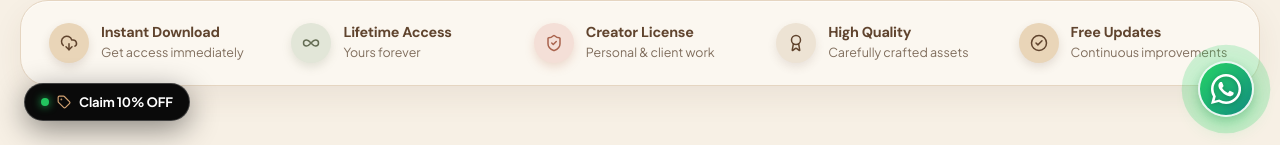
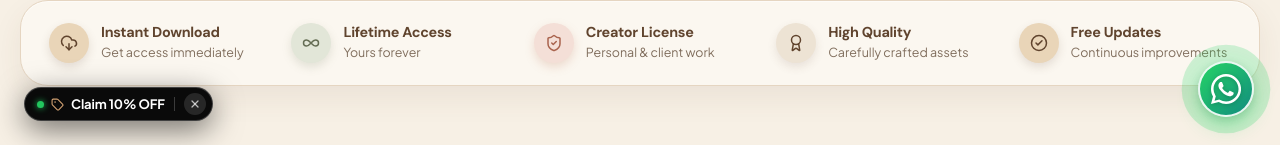
Before and after one commit to xMIRCHIx/Template-Theory, a React (Vite) app: page / in a window 1280 px wide. Both pictures are taken after a click on the button "Continue without discount". Shown: the part 655-800 px from the top of the page. Built offline with nearby package versions, Linux system fonts and the light colour scheme; no server answers; the database is empty.

Commit message:
feat: add cross dismiss button to floating discount launcher

```diff
--- a/src/components/common/LaunchOfferModal.tsx
+++ b/src/components/common/LaunchOfferModal.tsx
@@ -10,6 +10,13 @@ export const LaunchOfferModal: React.FC = () => {
   const [isOpen, setIsOpen] = useState(false);
   const [isCopied, setIsCopied] = useState(false);
   const [isApplied, setIsApplied] = useState(false);
+  const [isLauncherDismissed, setIsLauncherDismissed] = useState(() => {
+    try {
+      return localStorage.getItem('tt_launcher_dismissed') === 'true';
+    } catch {
+      return false;
+    }
+  });
   const { applyCoupon, appliedCoupon } = useCart();
 
   useEffect(() => {
@@ -314,18 +321,14 @@ export const LaunchOfferModal: React.FC = () => {
         </div>
       )}
 
-      {/* Persistent Floating 10% OFF launcher trigger if modal is closed and coupon not applied yet */}
-      {!isOpen && !appliedCoupon && (
-        <motion.button
-          key="floating-launch-offer-btn"
-          initial={{ opacity: 0, scale: 0.8, y: 16 }}
+      {/* Persistent Floating 10% OFF launcher trigger if modal is closed, coupon not applied, and launcher not dismissed */}
+      {!isOpen && !appliedCoupon && !isLauncherDismissed && (
+        <motion.div
+          key="floating-launch-offer-pill"
+          initial={{ opacity: 0, scale: 0.85, y: 16 }}
           animate={{ opacity: 1, scale: 1, y: 0 }}
-          exit={{ opacity: 0, scale: 0.8, y: 16 }}
-          whileHover={{ scale: 1.05 }}
-          whileTap={{ scale: 0.95 }}
-          onClick={() => setIsOpen(true)}
+          exit={{ opacity: 0, scale: 0.85, y: 16 }}
           className="floating-discount-launcher"
-          aria-label="Claim 10% Launch Discount"
           style={{
             position: 'fixed',
             bottom: '24px',
@@ -335,31 +338,100 @@ export const LaunchOfferModal: React.FC = () => {
             color: '#ffffff',
             border: '1px solid rgba(255, 255, 255, 0.22)',
             borderRadius: '999px',
-            padding: '10px 16px',
+            padding: '5px 6px 5px 12px',
             display: 'flex',
             alignItems: 'center',
             gap: '8px',
-            cursor: 'pointer',
-            boxShadow: '0 8px 30px rgba(0, 0, 0, 0.45)',
+            boxShadow: '0 8px 30px rgba(0, 0, 0, 0.55)',
             fontSize: '13px',
             fontWeight: 700,
             letterSpacing: '-0.01em',
             transition: 'all 0.2s ease',
+            boxSizing: 'border-box',
           }}
         >
+          {/* Main Action area: Open Modal */}
+          <button
+            type="button"
+            onClick={() => setIsOpen(true)}
+            style={{
+              background: 'none',
+              border: 'none',
+              color: '#ffffff',
+              display: 'flex',
+              alignItems: 'center',
+              gap: '7px',
+              padding: '2px 0',
+              cursor: 'pointer',
+              fontSize: 'inherit',
+              fontWeight: 'inherit',
+              letterSpacing: 'inherit',
+            }}
+          >
+            <span
+              style={{
+                width: '7px',
+                height: '7px',
+                borderRadius: '50%',
+                backgroundColor: '#22c55e',
+                boxShadow: '0 0 6px #22c55e',
+                display: 'inline-block',
+                flexShrink: 0,
+              }}
+            />
+            <Tag size={13} color="#d4a373" />
+            <span>Claim 10% OFF</span>
+          </button>
+
+          {/* Divider */}
           <span
             style={{
-              width: '8px',
-              height: '8px',
-              borderRadius: '50%',
-              backgroundColor: '#22c55e',
-              boxShadow: '0 0 8px #22c55e',
-              display: 'inline-block',
+              width: '1px',
+              height: '14px',
+              backgroundColor: 'rgba(255, 255, 255, 0.2)',
+              margin: '0 1px',
             }}
           />
-          <Tag size={14} color="#d4a373" />
-          <span>Claim 10% OFF</span>
-        </motion.button>
+
+          {/* Cross (X) Dismiss Button */}
+          <button
+            type="button"
+            onClick={(e) => {
+              e.stopPropagation();
+              setIsLauncherDismissed(true);
+              try {
+                localStorage.setItem('tt_launcher_dismissed', 'true');
+              } catch {}
+            }}
+            aria-label="Dismiss discount pill"
+            title="Dismiss"
+            style={{
+              width: '22px',
+              height: '22px',
+              borderRadius: '50%',
+              backgroundColor: 'rgba(255, 255, 255, 0.12)',
+              border: 'none',
+              color: 'rgba(255, 255, 255, 0.7)',
+              display: 'flex',
+              alignItems: 'center',
+              justifyContent: 'center',
+              cursor: 'pointer',
+              padding: 0,
+              transition: 'all 0.15s ease',
+              flexShrink: 0,
+            }}
+            onMouseEnter={(e) => {
+              e.currentTarget.style.backgroundColor = 'rgba(255, 255, 255, 0.25)';
+              e.currentTarget.style.color = '#ffffff';
+            }}
+            onMouseLeave={(e) => {
+              e.currentTarget.style.backgroundColor = 'rgba(255, 255, 255, 0.12)';
+              e.currentTarget.style.color = 'rgba(255, 255, 255, 0.7)';
+            }}
+          >
+            <X size={12} strokeWidth={2.5} />
+          </button>
+        </motion.div>
       )}
     </AnimatePresence>
   );
--- a/src/styles/animations.css
+++ b/src/styles/animations.css
@@ -256,17 +256,21 @@
 }
 
 /* Floating Launch Discount Launcher Trigger */
+.floating-discount-launcher {
+  transition: all 0.2s cubic-bezier(0.16, 1, 0.3, 1) !important;
+}
+
 .floating-discount-launcher:hover {
   transform: translateY(-2px) scale(1.04);
-  box-shadow: 0 12px 36px rgba(0, 0, 0, 0.6);
-  border-color: rgba(255, 255, 255, 0.4);
+  box-shadow: 0 12px 36px rgba(0, 0, 0, 0.65) !important;
+  border-color: rgba(255, 255, 255, 0.4) !important;
 }
 
 @media (max-width: 768px) {
   .floating-discount-launcher {
-    bottom: 84px !important;
-    left: 14px !important;
-    padding: 8px 14px !important;
-    font-size: 12px !important;
+    bottom: 82px !important;
+    left: 12px !important;
+    padding: 4px 6px 4px 10px !important;
+    font-size: 11.5px !important;
   }
 }
```
